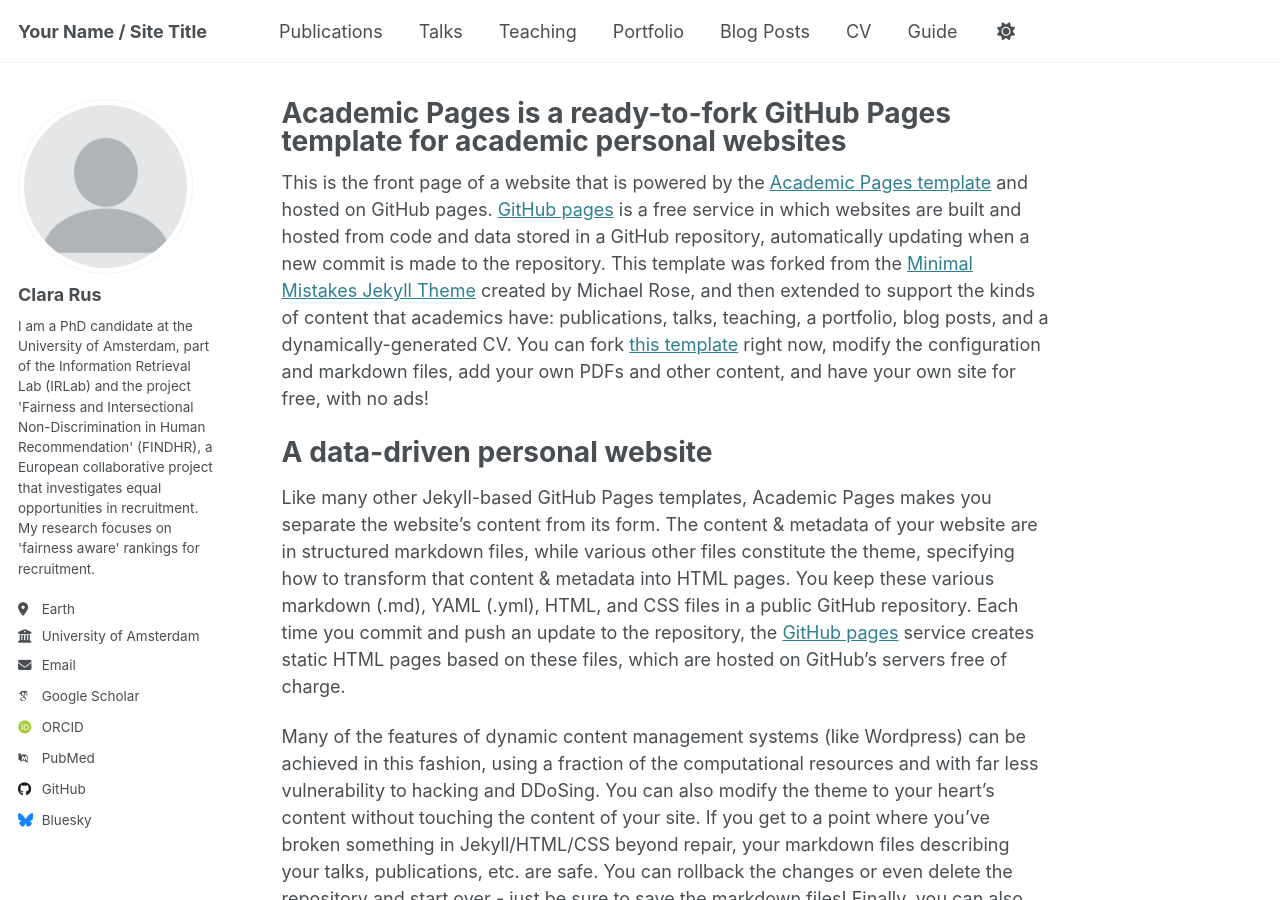
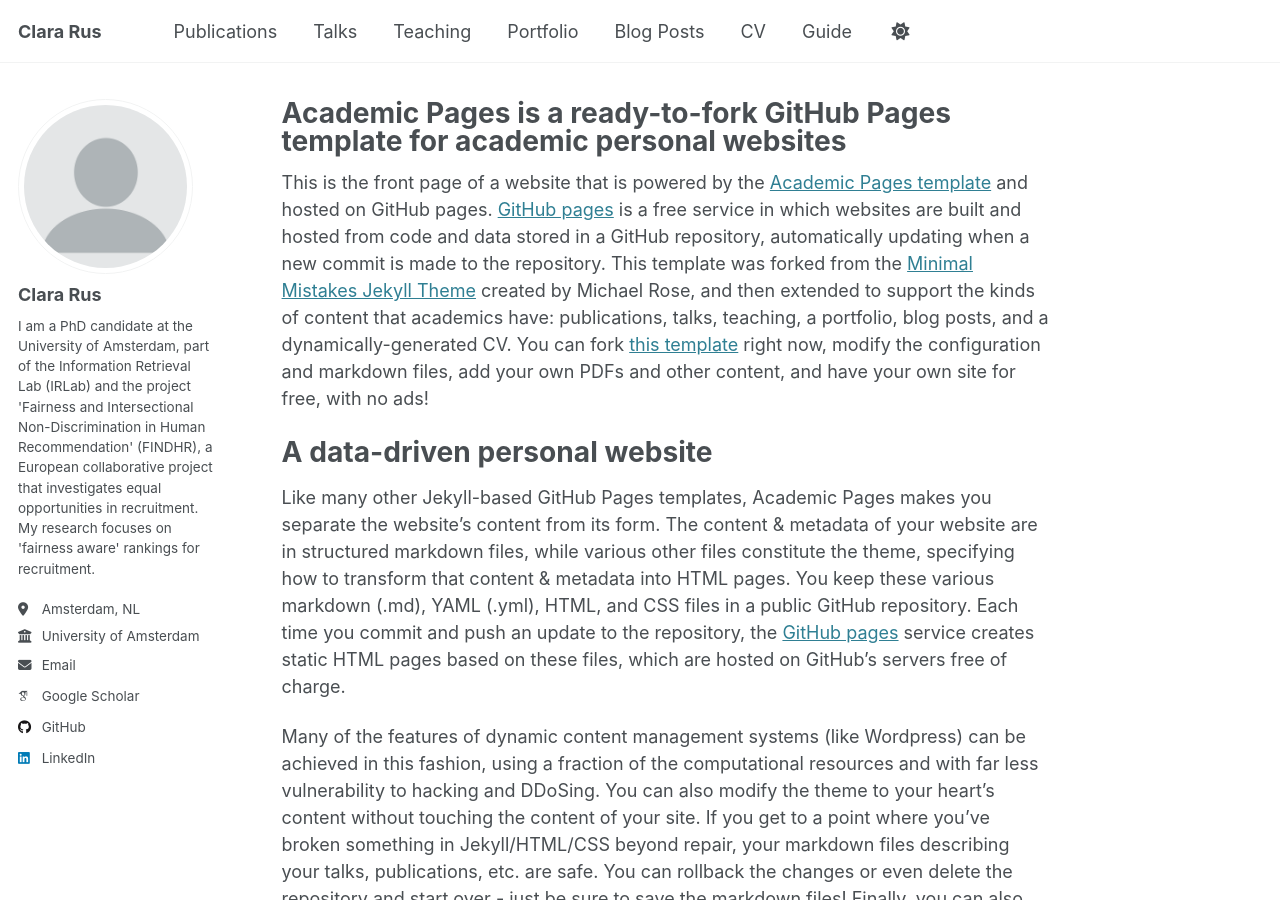
Before and after one commit to ClaraRus/ClaraRus.github.io, a Jekyll site: the page built from _pages/about.md, in a window 1280 px wide and 900 px high. Built offline with Jekyll 4.4.1, drawn with Linux system fonts in a browser that asks for light colours; some web fonts are replaced.

Commit message:
Update _config.yml

```diff
--- a/_config.yml
+++ b/_config.yml
@@ -9,13 +9,13 @@
 # Basic Site Settings
 locale                   : "en-US"
 site_theme               : "default"
-title                    : "Your Name / Site Title"
+title                    : "Clara Rus"
 title_separator          : "-"
 name                     : &name "Clara Rus"
 description              : &description "personal description"
 url                      : https://clararus.github.io/ # the base hostname & protocol for your site e.g. "https://[your GitHub username].github.io"
 baseurl                  : "/publications" # the subpath of your site, e.g. "/blog"
-repository               : "https://github.com/ClaraRus/ClaraRus.github.io"
+repository               : "ClaraRus/ClaraRus.github.io"
 
 # Site Author - The following control what appear as part of the author content on the side bar.
 #               If a field is blank the icon and link will not appear, otherwise it will be shown.
@@ -26,18 +26,18 @@
   name             : "Clara Rus"
   pronouns         : # example: "she/her"
   bio              : "I am a PhD candidate at the University of Amsterdam, part of the Information Retrieval Lab (IRLab) and the project 'Fairness and Intersectional Non-Discrimination in Human Recommendation' (FINDHR), a European collaborative project that investigates equal opportunities in recruitment. My research focuses on 'fairness aware' rankings for recruitment."
-  location         : "Earth"
+  location         : "Amsterdam, NL"
   employer         : "University of Amsterdam"
   uri              : # URL
   email            : "c.a.rus@uva.nl"
 
   # Academic websites
   arxiv            : # URL - Update with the correct link to your profile
-  googlescholar    : "https://scholar.google.com/citations?user=PS_CX0AAAAAJ"
+  googlescholar    : "https://scholar.google.com/citations?user=kytW95AAAAAJ&hl=en&oi=ao"
   impactstory      : # URL
-  orcid            : "http://orcid.org/yourorcidurl"
+  orcid            : # URL
   semantic         : # URL
-  pubmed           : "https://www.ncbi.nlm.nih.gov/pubmed/?term=john+snow"
+  pubmed           : # URL
   researchgate     : # URL
   scopus           : # URL
 
@@ -45,12 +45,12 @@
   bitbucket        : # Username - Update with your username on the site
   codepen          : # Username
   dribbble         : # Username
-  github           : "academicpages"
+  github           : "ClaraRus"
   kaggle           : # Username
   stackoverflow    : # User number or user number and name (i.e., use "1" or "1/jeff-atwood")
 
   # Social media
-  bluesky          : "bsky.app" # Replace this with you Bluesky username
+  bluesky          : # Username # Replace this with you Bluesky username
   facebook         : # Username
   flickr           : # Username
   foursquare       : # Username
@@ -59,7 +59,7 @@
   keybase          : # Username
   instagram        : # Username
   lastfm           : # Username
-  linkedin         : # Username
+  linkedin         : Clara Rus
   mastodon         : # URL
   medium           : # URL
   pinterest        : # Username
```
